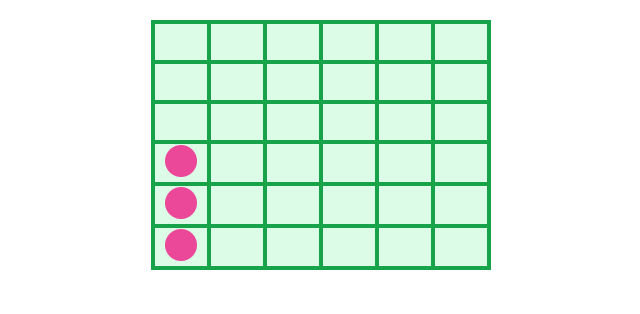
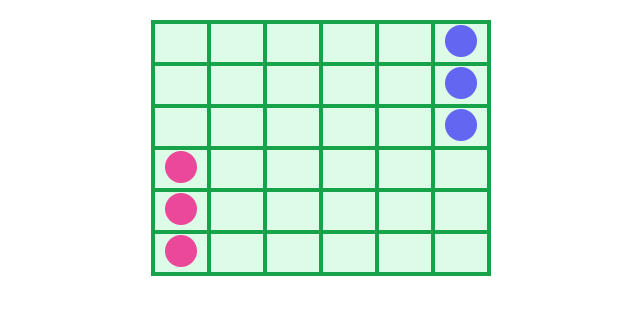
Before and after one commit to dm283/game-pro-1, a Vue app: page / in a window 1280 px wide. Shown: the top 314 px of the page, without its empty margins (319-959 px from the left). Built offline with nearby package versions, Linux system fonts and the light colour scheme.

Commit message:
fix 0 rootcells

```diff
--- a/src/components/GameField.vue
+++ b/src/components/GameField.vue
@@ -20,6 +20,7 @@ const areaCellInfoData = reactive({
     xyPos: {y: '', x: ''},
     selected: '',
     color: '',
+    player: ''
   },
 })
 
@@ -31,30 +32,38 @@ const state = {
   selectedFigureId: Number,
 }
 
-const fig = (id, color, x, y) => {
+const fig = (id, color, x, y, rootY, player) => {
   // create a figure
   return reactive({
     id: id,
-    rootPos: {y: 5, x: x},
+    rootPos: {y: rootY, x: x},
     xyPos: {y: y, x: x},
     selected: false,
     color: color,
+    player: player,
   })
 };
 
-const redPalette = ["text-pink-500", "text-red-500"]
+const redPalette = ["text-pink-500", "text-red-500"];
+const bluePalette = ["text-indigo-500", "text-blue-500"];
 
 const colorsList = [
   redPalette,
   redPalette,
   redPalette,
-]
+  bluePalette,
+  bluePalette,
+  bluePalette,
+];
 
 // list of figures
 const figures = [
-  fig(0, colorsList[0][0], 0, 5),
-  fig(1, colorsList[1][0], 0, 4),
-  fig(2, colorsList[2][0], 0, 3),
+  fig(0, colorsList[0][0], 0, 5, 5, 'red'),
+  fig(1, colorsList[1][0], 0, 4, 5, 'red'),
+  fig(2, colorsList[2][0], 0, 3, 5, 'red'),
+  fig(3, colorsList[3][0], 5, 0, 0, 'blue'),
+  fig(4, colorsList[4][0], 5, 1, 0, 'blue'),
+  fig(5, colorsList[5][0], 5, 2, 0, 'blue'),
 ]
 
 const cellsInfo = [];
@@ -62,24 +71,30 @@ for (let y=0; y<6; y++) {
   cellsInfo[y] = [];
   for (let x=0; x<6; x++) {
 
+    let rootY = (y <= 2) ? 0 : 5;
+
     cellsInfo[y][x] = {
       figId: '',
       isRoot: false,
-      rootCellPos: {y: 5, x: x},
+      rootCellPos: {y: rootY, x: x},
       colFigIds: [],
-    }
+    };
 
-    if (y == 5) {
+    if ( [0, 5].includes(y) ) {
       cellsInfo[y][x].isRoot = true;
-    }
+    };
 
-  }
-}
+  };
+};
 
-// define figures in cells
+// define figures in cells  -  red player
 cellsInfo[3][0].figId = 2;
 cellsInfo[4][0].figId = 1;
-cellsInfo[5][0].figId = 0; cellsInfo[5][0].colFigIds = [0, 1, 2]; cellsInfo[5][0].isRoot = true;
+cellsInfo[5][0].figId = 0; cellsInfo[5][0].colFigIds = [0, 1, 2];
+// define figures in cells  -  blue player
+cellsInfo[0][5].figId = 3; cellsInfo[0][5].colFigIds = [3, 4, 5];
+cellsInfo[1][5].figId = 4;
+cellsInfo[2][5].figId = 5;
 
 
 const checkNewPos = (y, x) => {
@@ -109,7 +124,6 @@ const figSelectToggle = (id, action) => {
 
 const hoverCell = (posY, posX) => {
   // hovered cell actions
-  console.log(134123)
   showData.value = true;
   let cellHovered = cellsInfo[posY][posX];
   areaCellInfoData.cell.posX = posX;
@@ -129,6 +143,7 @@ const hoverCell = (posY, posX) => {
     areaCellInfoData.figure.xyPos.x = figure.xyPos.x
     areaCellInfoData.figure.selected = figure.selected
     areaCellInfoData.figure.color = figure.color
+    areaCellInfoData.figure.player = figure.player
   }
 
 }
@@ -143,6 +158,7 @@ const selectCell = (posY, posX) => {
   if ( cellSelected.figId !== '' & state.status == 'unselected' ) {
     let rootCell = cellsInfo[cellSelected.rootCellPos.y][cellSelected.rootCellPos.x];
     let figId = rootCell.colFigIds[ rootCell.colFigIds.length - 1 ];
+    console.log(rootCell)
     figSelectToggle(figId, 'select');
     hoverCell(posY, posX);
     return 0;
@@ -191,7 +207,7 @@ const selectCell = (posY, posX) => {
     rootCellPrev.colFigIds.pop();
 
     // change info in figure
-    figures[figId].rootPos.y = 5;
+    figures[figId].rootPos.y = (posY <= 2) ? 0: 5;
     figures[figId].rootPos.x = posX;
     figures[figId].xyPos.y = posY;
     figures[figId].xyPos.x = posX;
```
